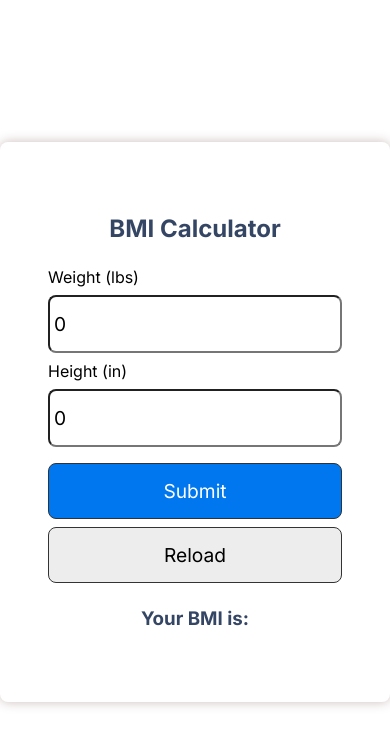
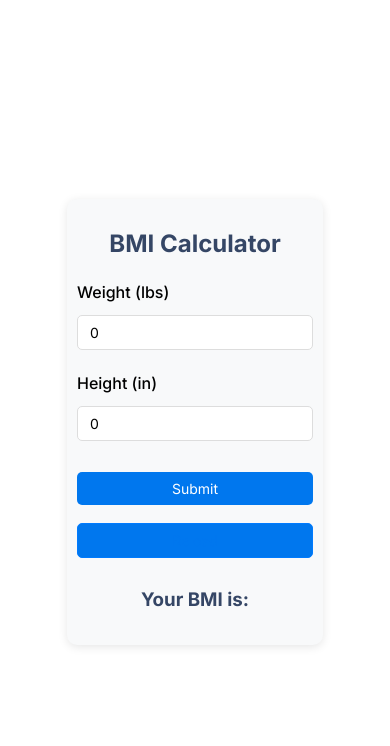
Before and after one commit to iiitl/bmi_calculator, a React (Create React App) app: page / in a window 390 px wide. Shown: the top 746 px of the page. Built offline with nearby package versions, Linux system fonts and the light colour scheme.

Commit message:
Made the mobile UI prettier

```diff
--- a/src/App.css
+++ b/src/App.css
@@ -1,38 +1,98 @@
-.App {
-  text-align: center;
+.container {
+  max-width: 500px;
+  margin: 0 auto;
+  padding: 20px;
+  background: #f8f9fa;
+  border-radius: 10px;
+  box-shadow: 0 2px 10px rgba(0,0,0,0.1);
 }
 
-.App-logo {
-  height: 40vmin;
-  pointer-events: none;
+form {
+  display: flex;
+  flex-direction: column;
+  gap: 15px;
 }
 
-@media (prefers-reduced-motion: no-preference) {
-  .App-logo {
-    animation: App-logo-spin infinite 20s linear;
+form div {
+  display: flex;
+  flex-direction: column;
+  text-align: left;
+}
+
+label {
+  margin-bottom: 5px;
+  font-weight: 500;
+}
+
+input {
+  padding: 10px;
+  border: 1px solid #ddd;
+  border-radius: 5px;
+  font-size: 16px;
+}
+
+.btn {
+  padding: 10px 15px;
+  background: #007bff;
+  color: white;
+  border: none;
+  border-radius: 5px;
+  cursor: pointer;
+  font-size: 16px;
+  margin-right: 10px;
+}
+
+.btn-outline {
+  background: transparent;
+  color: #007bff;
+  border: 1px solid #007bff;
+}
+
+.center {
+  text-align: center;
+  margin-top: 20px;
+}
+
+/* Add these media queries */
+@media (max-width: 600px) {
+  .container {
+    padding: 15px;
+    margin: 15px;
+  }
+
+  input, .btn {
+    padding: 8px 12px;
+    font-size: 14px;
+  }
+
+  h2 {
+    font-size: 1.5rem;
   }
 }
 
-.App-header {
-  background-color: #282c34;
-  min-height: 100vh;
-  display: flex;
-  flex-direction: column;
-  align-items: center;
-  justify-content: center;
-  font-size: calc(10px + 2vmin);
-  color: white;
+@media (max-width: 400px) {
+  .container {
+    padding: 10px;
+  }
+
+  .btn {
+    width: 100%;
+    margin-bottom: 10px;
+  }
+}
+:root {
+  --primary-color: #0077EE;
+  --secondary-color: #354665;
 }
 
-.App-link {
-  color: #61dafb;
+.btn {
+  background-color: var(--primary-color);
 }
 
-@keyframes App-logo-spin {
-  from {
-    transform: rotate(0deg);
-  }
-  to {
-    transform: rotate(360deg);
-  }
+.btn-outline {
+  color: var(--primary-color);
 }
+
+.center {
+  color: var(--secondary-color);
+}
--- a/src/index.css
+++ b/src/index.css
@@ -73,3 +73,39 @@ p {
 .img-container img {
   height: 200px;
 }
+
+@media (max-width: 768px) {
+  .container {
+    padding: 2rem;
+    margin: 0 1rem;
+  }
+
+  input {
+    padding: 12px 4px;
+    font-size: 1rem;
+  }
+
+  .btn {
+    padding: 12px;
+    font-size: 1rem;
+    margin-right: 0;
+    width: 100%;
+    margin-bottom: 10px;
+  }
+}
+
+@media (max-width: 480px) {
+  .container {
+    padding: 1.5rem;
+  }
+
+  h2 {
+    font-size: 1.5rem;
+  }
+}
+
+@media (max-width: 360px) {
+  .container {
+    padding: 1rem;
+  }
+}
```
